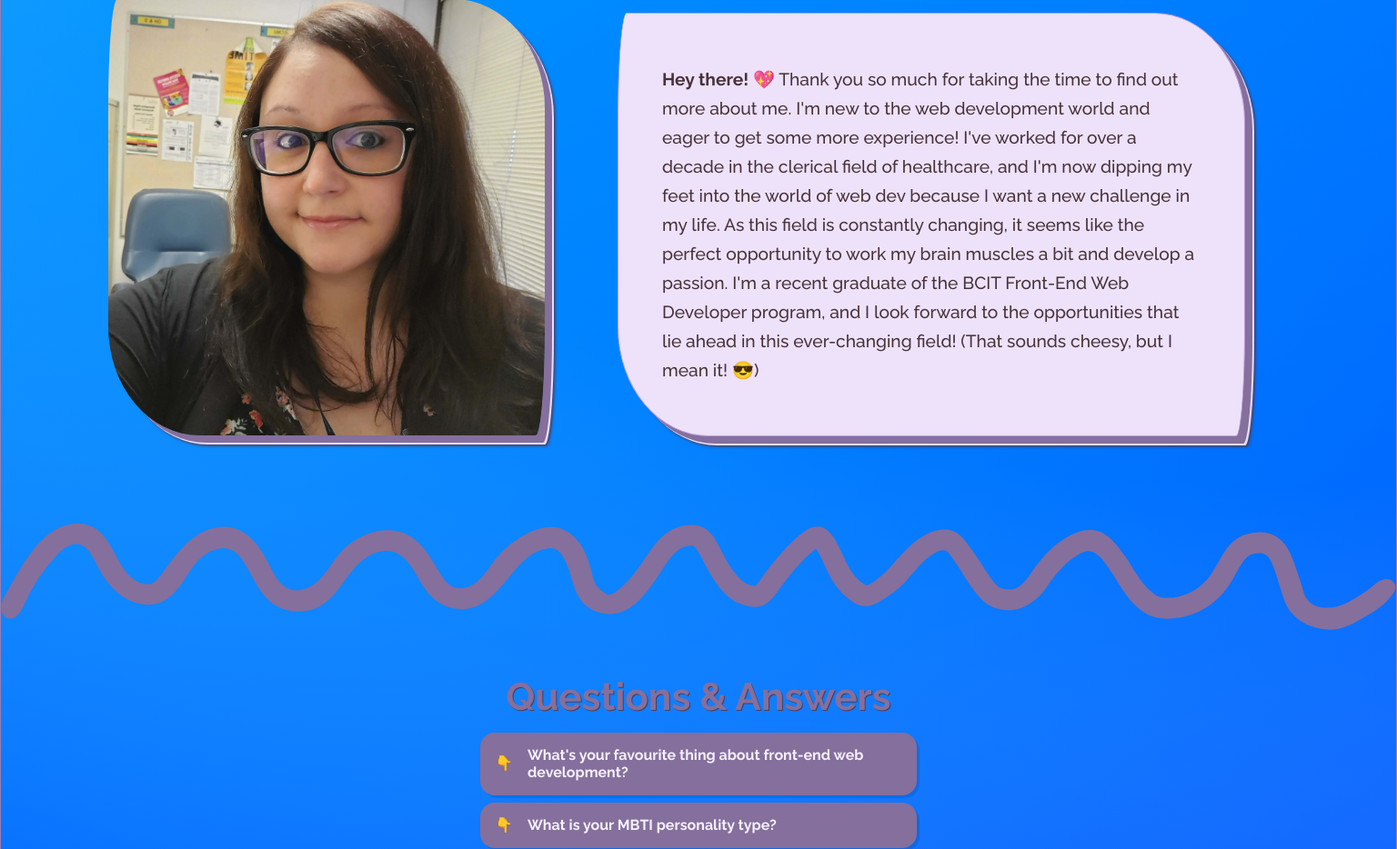
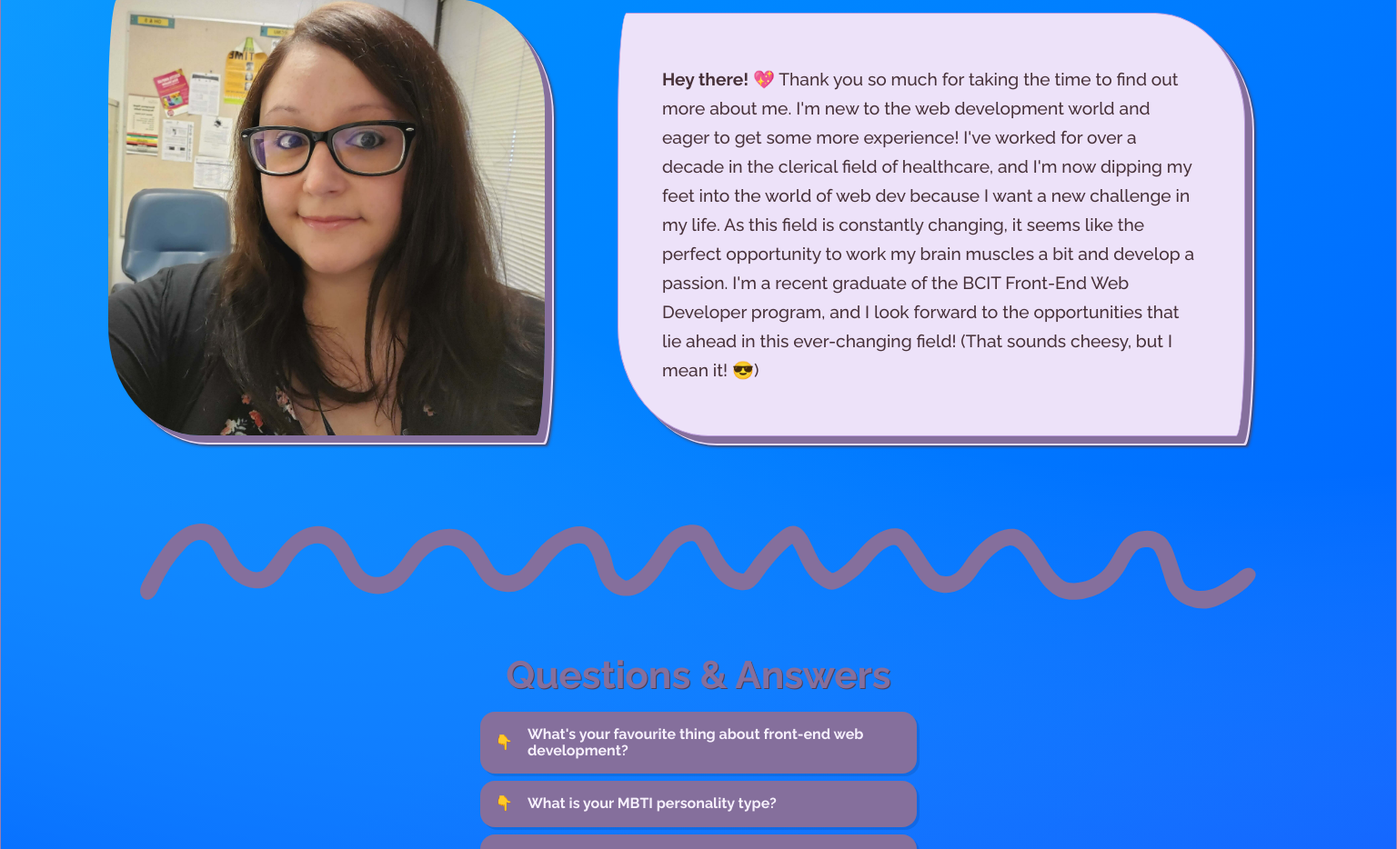
Before and after one commit to KHaftner/my-portfolio, a PHP site: page /about.html in a window 1536 px wide. Shown: the part 477-1411 px from the top of the page at 91% size. Run offline with PHP 8.4, Linux system fonts and the light colour scheme.

Commit message:
One more tweak.

```diff
--- a/styles/styles.css
+++ b/styles/styles.css
@@ -1118,6 +1118,9 @@ details > p {
     img.me-pic {
         margin: 1rem;
     }
+    .about-page-wrapper svg {
+        max-width: 80%;
+    }
 
     .about-page-content {
         border-radius: 0.625rem 6.25rem / 7.5rem;
```
